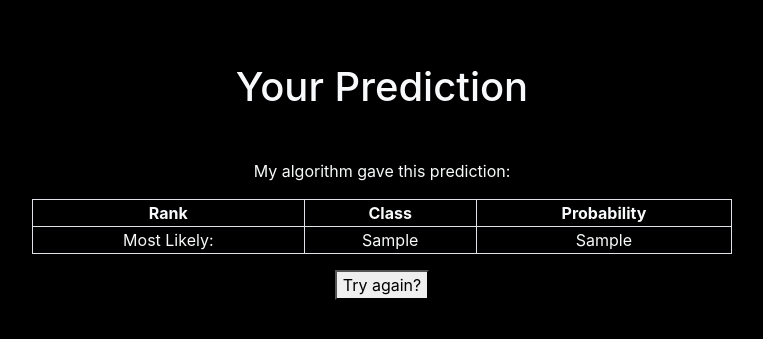
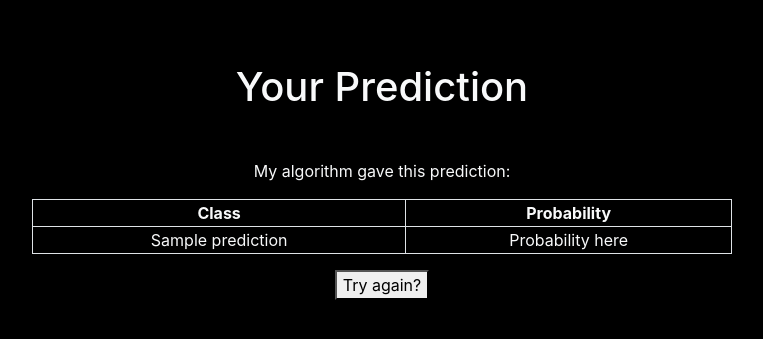
Before and after one commit to jhonatanparada499/mbti-classifier-web-app, a Flask app: template src/templates/predict.html in a window 1280 px wide. Shown: the part 187-526 px from the top of the page, without its empty margins (258-1021 px from the left). Run offline with Flask 3, Linux system fonts and the light colour scheme; the template is opened without the code that fills it: most values are stand-ins (such as "Sample title", 1, 10 or a date in 2020); parts of the project's set-up code (start-up, migrations or seed data) failed here and were passed over; some libraries are stand-ins or nearby versions.

Commit message:
feat: update predictions attribute to label

```diff
--- a/src/templates/predict.html
+++ b/src/templates/predict.html
@@ -7,14 +7,12 @@ style="position:absolute; margin:auto; width:700px; height:300px; text-align:cen
   <p class="text-light"> My algorithm gave this prediction: </p>
   <table class="table-bordered text-light" style="width:100%">
   <tr>
-    <th>Rank</th>
     <th>Class</th>
     <th>Probability</th>
   </tr>
   <tr>
-    <td>Most Likely:</td>
-    <td>{{ predictions.class1 }}</td>
-    <td>{{ predictions.prob1 }}</td>
+    <td>{{ predictions.label }}</td>
+    <td>Probability here</td>
   </tr>
   </table> <a href="{{ url_for('main_page') }}"><button class="button mt-3">Try again?</button></a>
 </div>
```
